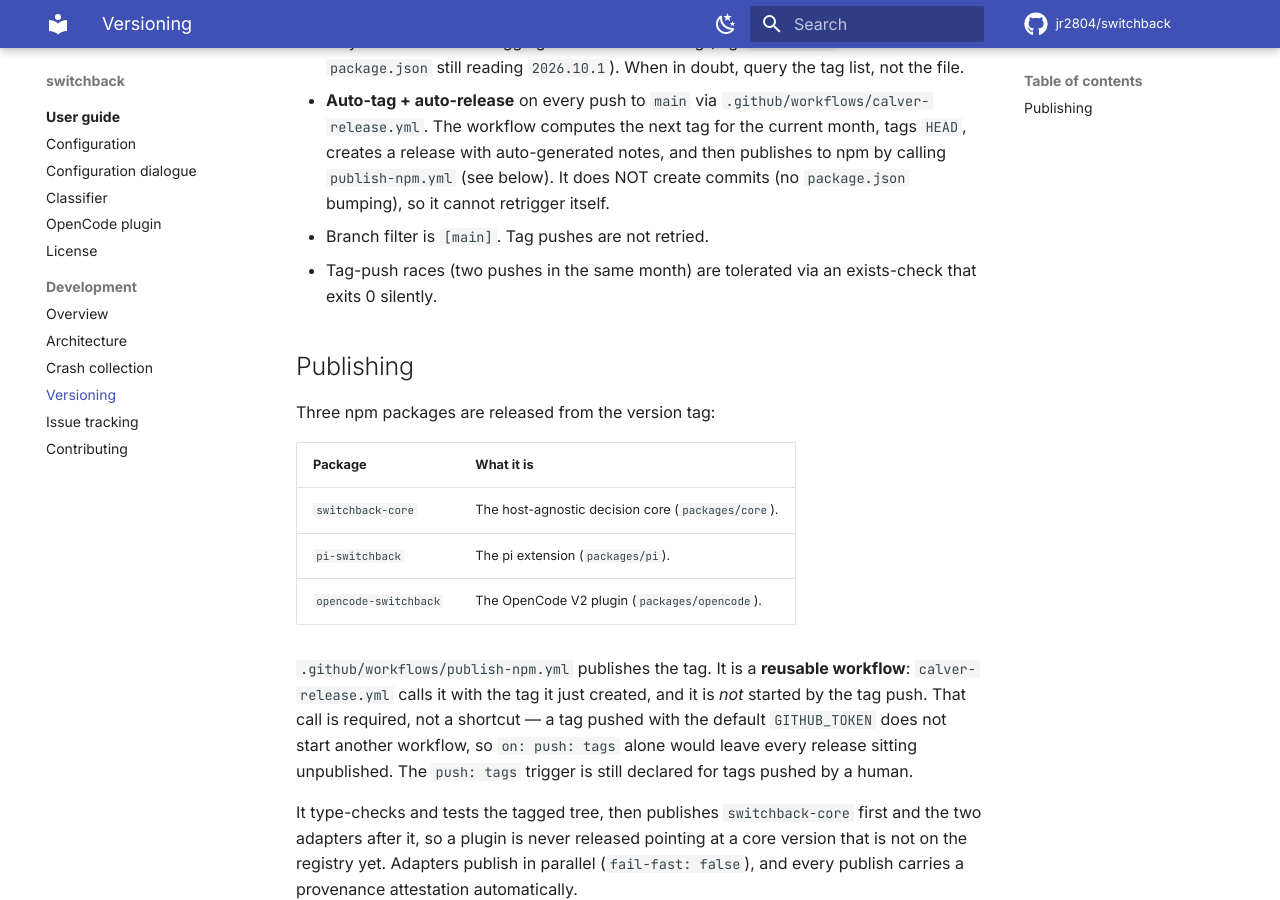
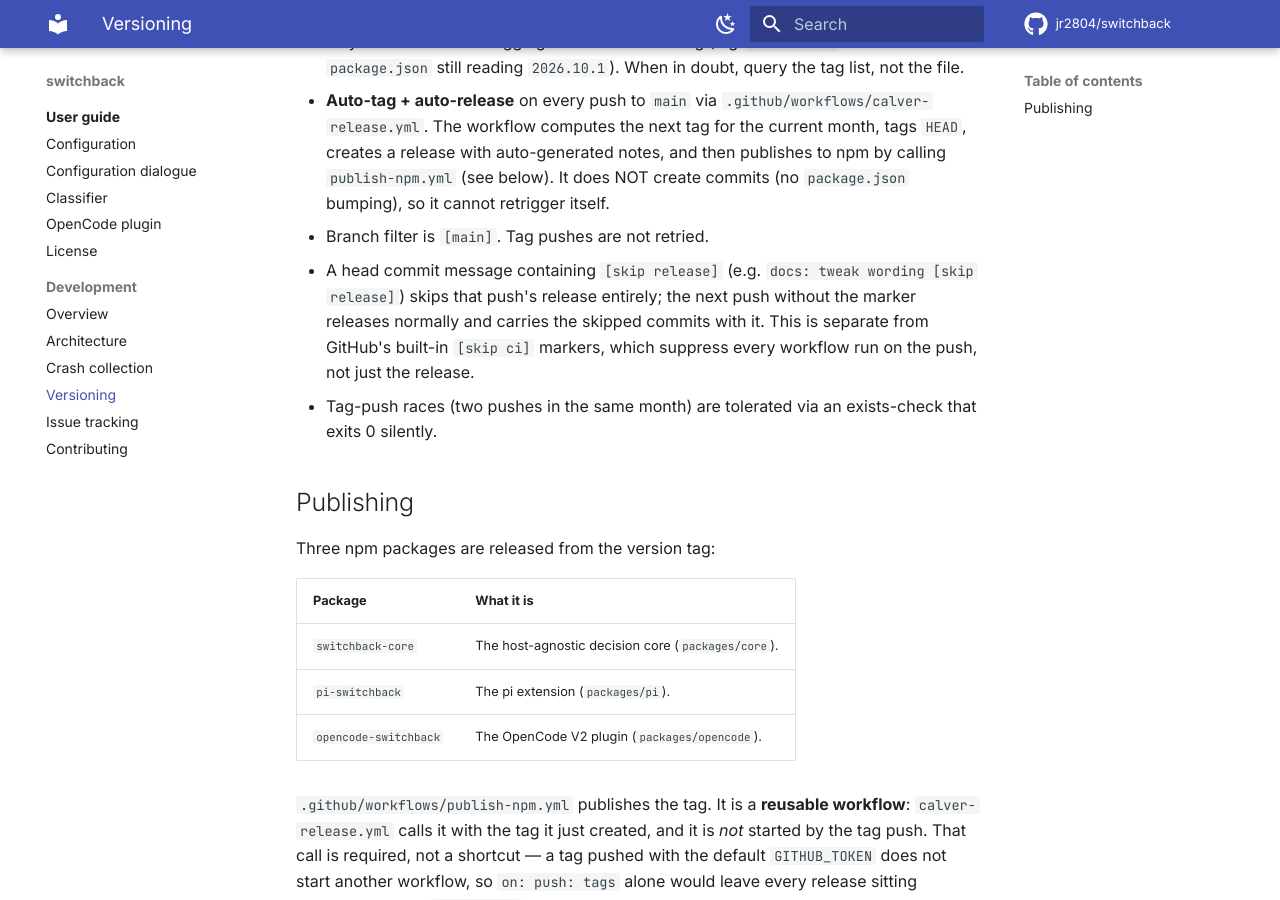
Before and after one commit to jr2804/switchback, an MkDocs documentation site: the page built from docs/versioning.md, in a window 1280 px wide and 900 px high, scrolled down 320 px. Built offline with MkDocs 1.6.1 and Material for MkDocs 9.7.7, drawn with Linux system fonts in a browser that asks for light colours; comment, search, counter and statistics services are not loaded.

Commit message:
feat: skip the calver release when the head commit says "[skip release]"

```diff
--- a/docs/versioning.md
+++ b/docs/versioning.md
@@ -19,6 +19,12 @@ is the first release of October 2026.
   `publish-npm.yml` (see below). It does NOT create commits (no
   `package.json` bumping), so it cannot retrigger itself.
 - Branch filter is `[main]`. Tag pushes are not retried.
+- A head commit message containing `[skip release]` (e.g.
+  `docs: tweak wording [skip release]`) skips that push's release entirely;
+  the next push without the marker releases normally and carries the skipped
+  commits with it. This is separate from GitHub's built-in `[skip ci]`
+  markers, which suppress every workflow run on the push, not just the
+  release.
 - Tag-push races (two pushes in the same month) are tolerated via an
   exists-check that exits 0 silently.
 
```
Also changed, not shown: 1 other file.
